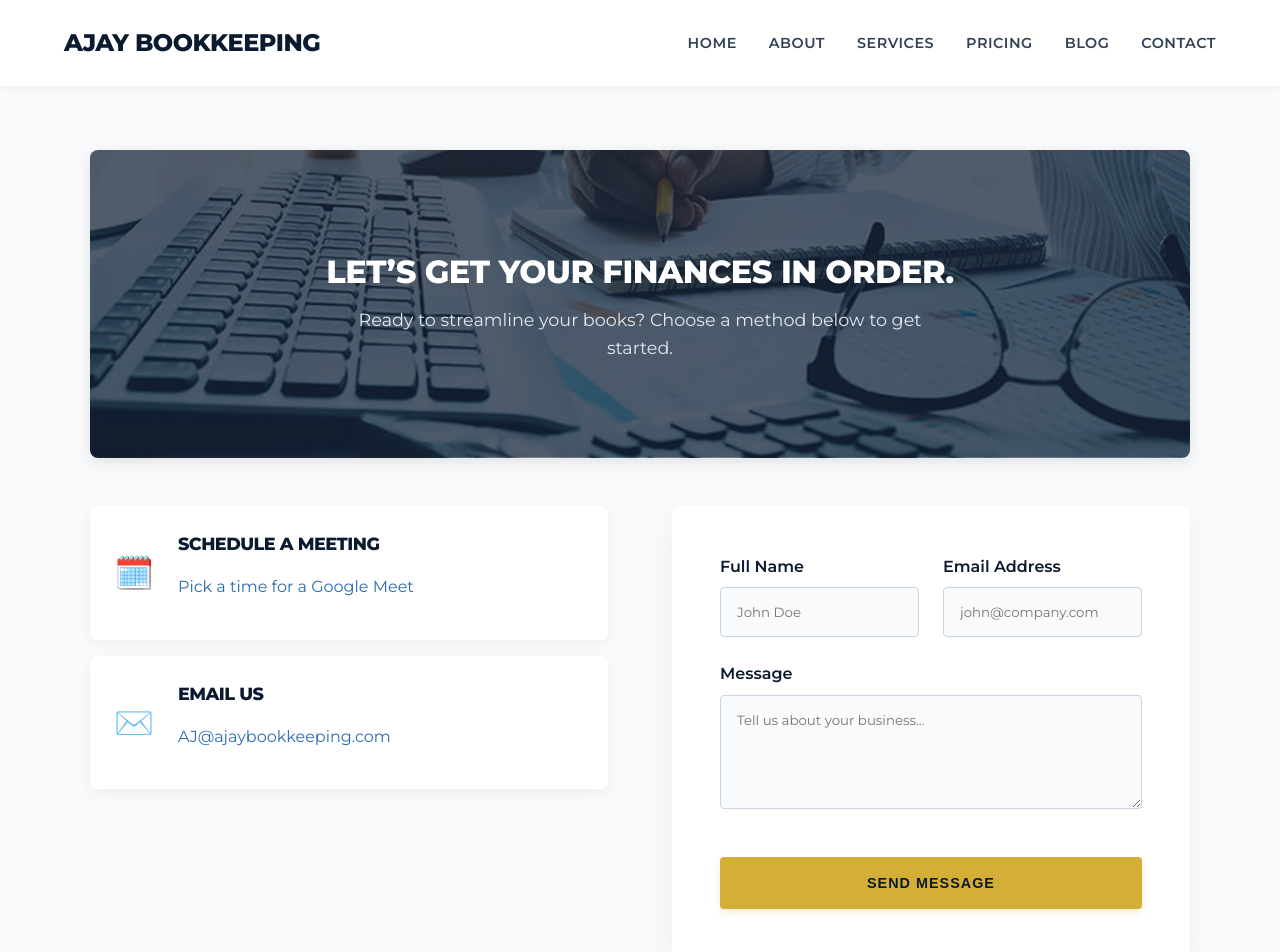
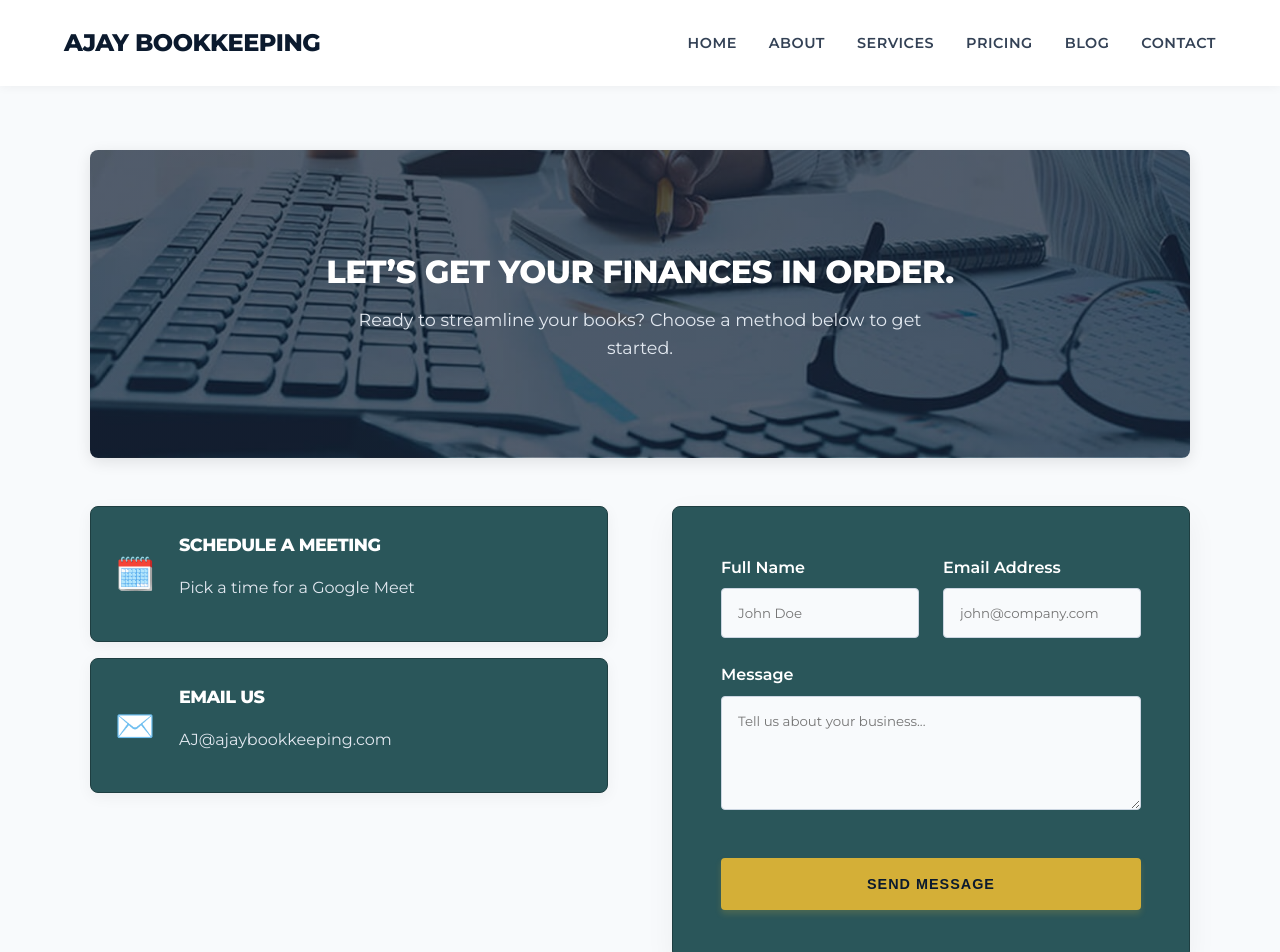
Before and after one commit to AKHAASH/ajayca-bookkeeping, a React (Vite) app: page /contact in a window 1280 px wide. Shown: the top 952 px of the page. Built offline with nearby package versions, Linux system fonts and the light colour scheme.

Commit message:
contact page refined

```diff
--- a/src/index.css
+++ b/src/index.css
@@ -217,6 +217,16 @@ main {
   to { transform: translateY(0); opacity: 1; }
 }
 
+@keyframes slideDownFromTop {
+  from { transform: translateY(-100vh); opacity: 0; }
+  to { transform: translateY(0); opacity: 1; }
+}
+
+@keyframes slideFromRightWay {
+  from { transform: translateX(100vw); opacity: 0; }
+  to { transform: translateX(0); opacity: 1; }
+}
+
 .animate-fade-in {
   animation: fadeIn 0.8s ease-out both;
 }
@@ -235,6 +245,14 @@ main {
 
 .animate-slide-down-nav {
   animation: slideDownNav 0.6s ease-out both;
+}
+
+.animate-slide-down-from-top {
+  animation: slideDownFromTop 1s cubic-bezier(0.25, 1, 0.5, 1) both;
+}
+
+.animate-slide-from-right {
+  animation: slideFromRightWay 1s cubic-bezier(0.25, 1, 0.5, 1) both;
 }
 
 /* Base Delay Utilities */
@@ -427,22 +445,34 @@ ul li::before {
   display: flex;
   align-items: center;
   padding: 1.5rem;
-  background: var(--white);
+  background: #2a565a;
   border-radius: 8px;
   box-shadow: 0 4px 15px rgba(0,0,0,0.05);
   margin-bottom: 1rem;
   transition: transform 0.3s ease, box-shadow 0.3s ease;
+  border: 1px solid #1e3e41;
+  color: var(--white);
 }
 
 .contact-card:hover {
   transform: translateX(10px);
   box-shadow: 0 8px 25px rgba(0,0,0,0.1);
-  color: var(--text);
+  color: var(--white);
 }
 
 .contact-card .card-icon {
   font-size: 2rem;
   margin-right: 1.5rem;
+}
+
+.contact-card h3 {
+  margin-bottom: 0.2rem;
+  font-size: 1.1rem;
+  color: var(--white);
+}
+
+.contact-card p {
+  color: #e2e8f0;
 }
 
 .btn.text-link {
@@ -602,10 +632,12 @@ ul li::before {
 }
 
 .contact-form {
-  background: var(--white);
+  background: #2a565a;
   padding: 3rem;
   border-radius: 8px;
   box-shadow: 0 10px 30px rgba(0,0,0,0.05);
+  border: 1px solid #1e3e41;
+  color: var(--white);
 }
 
 .form-group.row {
@@ -625,7 +657,7 @@ label {
   display: block;
   font-weight: 600;
   margin-bottom: 0.5rem;
-  color: var(--primary);
+  color: var(--white);
 }
 
 input, textarea {
--- a/src/pages/Contact.jsx
+++ b/src/pages/Contact.jsx
@@ -35,10 +35,10 @@ function Contact() {
         <p>Ready to streamline your books? Choose a method below to get started.</p>
       </div>
 
-      <div className="contact-grid animate-slide-up delay-100">
+      <div className="contact-grid">
         <div className="contact-info">
           <div className="info-cards">
-             <a href="https://calendly.com/ajaybookkeeping/30min" target="_blank" className="contact-card">
+             <a href="https://calendly.com/ajaybookkeeping/30min" target="_blank" className="contact-card animate-slide-from-right">
                <div className="card-icon">🗓️</div>
                <div>
                   <h3>Schedule a Meeting</h3>
@@ -46,7 +46,7 @@ function Contact() {
                </div>
              </a>
 
-             <a href="mailto:AJ@ajaybookkeeping.com" className="contact-card">
+             <a href="mailto:AJ@ajaybookkeeping.com" className="contact-card animate-slide-from-right delay-200">
                <div className="card-icon">✉️</div>
                <div>
                   <h3>Email Us</h3>
@@ -56,7 +56,7 @@ function Contact() {
           </div>
         </div>
 
-        <div className="contact-form">
+        <div className="contact-form animate-slide-down-from-top">
           <form
             onSubmit={handleSubmit}
             name="contact"
```
